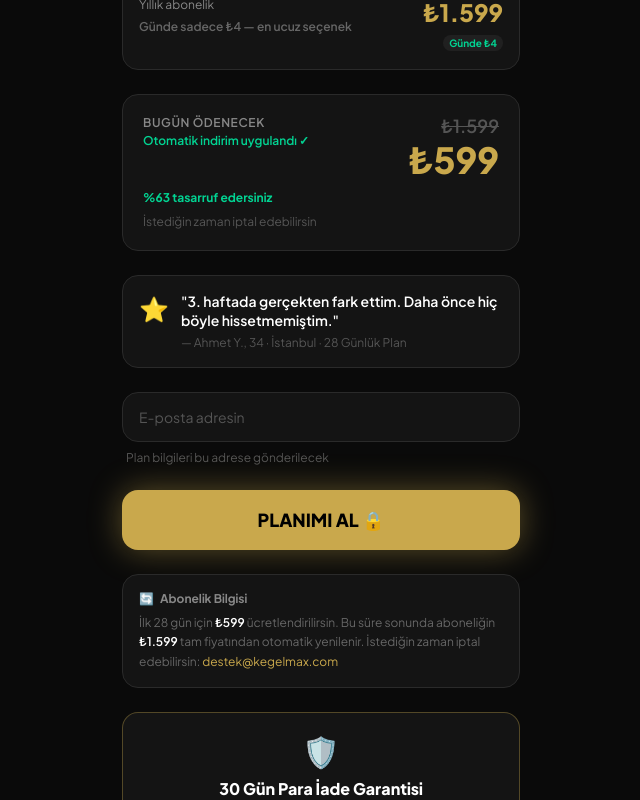
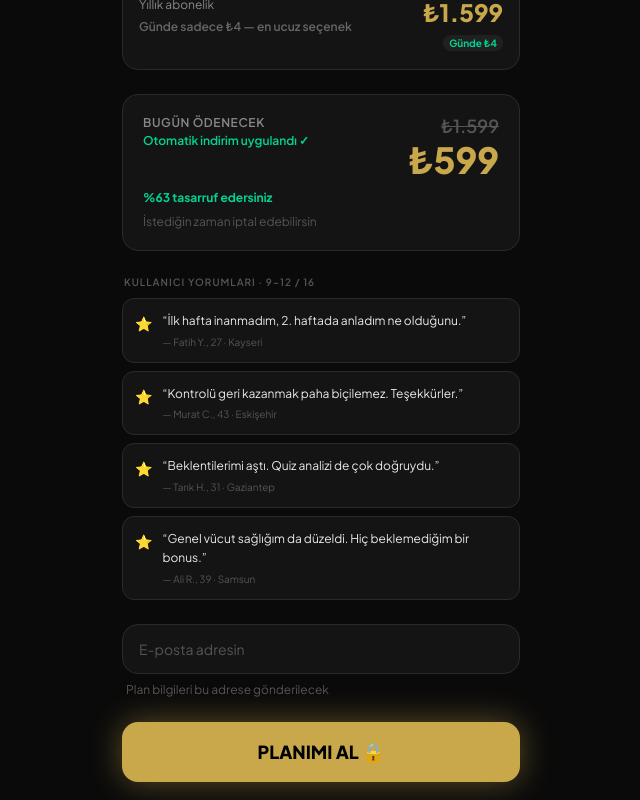
Before and after one commit to erdemsngn/kegelmax, a Next.js app: page /checkout in a window 1280 px wide. Shown: the part 528-1328 px from the top of the page, without its empty margins (319-959 px from the left). Built offline with nearby package versions, Linux system fonts and the light colour scheme.

Commit message:
checkout: 16 testimonial carousel, 4'lü gruplar, random başlangıç

```diff
--- a/app/checkout/page.tsx
+++ b/app/checkout/page.tsx
@@ -79,6 +79,63 @@ function useCountdown(initialSeconds: number) {
   const m = Math.floor(secs / 60).toString().padStart(2, "0");
   const s = (secs % 60).toString().padStart(2, "0");
   return `${m}:${s}`;
+}
+
+// ── Testimonials ─────────────────────────────────────────────────────────────
+const TESTIMONIALS = [
+  { text: "3. haftada gerçekten fark ettim. Daha önce hiç böyle hissetmemiştim.", name: "Ahmet Y.", meta: "34 · İstanbul" },
+  { text: "Eşim değişimi fark edip bana söyledi. En güzel geri bildirim oydu.", name: "Mehmet K.", meta: "28 · Ankara" },
+  { text: "Skeptiktim ama sonuçlar beni şaşırttı. 2. haftada ikna oldum.", name: "Burak T.", meta: "41 · İzmir" },
+  { text: "Günde 10 dakika bu kadar fark yaratır mı? Yaratıyor.", name: "Emre S.", meta: "36 · Bursa" },
+  { text: "Özgüvenim çok arttı. Hem performans hem zihinsel olarak.", name: "Hasan D.", meta: "29 · Antalya" },
+  { text: "45'e yaklaşırken böyle sonuç beklemiyordum. Şaşırdım.", name: "Kerem A.", meta: "44 · Adana" },
+  { text: "Partner memnuniyeti arttı. Bu en önemli şeydi benim için.", name: "Oğuz M.", meta: "32 · Konya" },
+  { text: "Hayatımın en iyi dijital yatırımı. Ciddiye alın.", name: "Serkan B.", meta: "38 · Trabzon" },
+  { text: "İlk hafta inanmadım, 2. haftada anladım ne olduğunu.", name: "Fatih Y.", meta: "27 · Kayseri" },
+  { text: "Kontrolü geri kazanmak paha biçilemez. Teşekkürler.", name: "Murat C.", meta: "43 · Eskişehir" },
+  { text: "Beklentilerimi aştı. Quiz analizi de çok doğruydu.", name: "Tarık H.", meta: "31 · Gaziantep" },
+  { text: "Genel vücut sağlığım da düzeldi. Hiç beklemediğim bir bonus.", name: "Ali R.", meta: "39 · Samsun" },
+  { text: "Gençken keşke bilseydim. 26'mda öğrendim, neyse ki erken.", name: "Çağrı E.", meta: "26 · Mersin" },
+  { text: "28 günlük programı bitirdim, hedefi aştım. Gerçekten çalışıyor.", name: "Ufuk K.", meta: "33 · Bodrum" },
+  { text: "Arkadaşa önerdim, o da başladı. İkimiz de memnunuz.", name: "Volkan D.", meta: "37 · Antalya" },
+  { text: "50'ye yaklaşıyorum ama 30'umu buldum adeta. Muhteşem.", name: "Tolga S.", meta: "47 · İstanbul" },
+];
+
+function TestimonialCarousel() {
+  // Her oturumda/kullanıcıda farklı grup başlasın
+  const [groupIdx, setGroupIdx] = useState(() => Math.floor(Math.random() * 4));
+  const [fading, setFading] = useState(false);
+
+  useEffect(() => {
+    const id = setInterval(() => {
+      setFading(true);
+      setTimeout(() => {
+        setGroupIdx(g => (g + 1) % 4);
+        setFading(false);
+      }, 350);
+    }, 4000);
+    return () => clearInterval(id);
+  }, []);
+
+  const group = TESTIMONIALS.slice(groupIdx * 4, groupIdx * 4 + 4);
+
+  return (
+    <div className="space-y-2" style={{ transition: "opacity 0.35s", opacity: fading ? 0 : 1 }}>
+      <p className="text-[#555] text-[10px] uppercase tracking-widest font-semibold px-0.5">
+        Kullanıcı Yorumları · {groupIdx * 4 + 1}–{groupIdx * 4 + 4} / 16
+      </p>
+      {group.map((t, i) => (
+        <div key={`${groupIdx}-${i}`}
+          className="flex gap-2.5 p-3 bg-[#141414] border border-[#2A2A2A] rounded-xl items-start">
+          <span className="text-sm shrink-0 mt-0.5">⭐</span>
+          <div className="min-w-0">
+            <p className="text-white/90 text-xs leading-relaxed">&ldquo;{t.text}&rdquo;</p>
+            <p className="text-[#555] text-[10px] mt-1">— {t.name}, {t.meta}</p>
+          </div>
+        </div>
+      ))}
+    </div>
+  );
 }
 
 // ── Plan data ────────────────────────────────────────────────────────────────
@@ -241,16 +298,8 @@ export default function CheckoutPage() {
         <p className="text-[#555] text-xs">İstediğin zaman iptal edebilirsin</p>
       </div>
 
-      {/* Sosyal kanıt */}
-      <div className="flex gap-3 p-4 bg-[#141414] border border-[#2A2A2A] rounded-2xl items-start">
-        <span className="text-2xl shrink-0">⭐</span>
-        <div>
-          <p className="text-white text-sm font-semibold leading-snug">
-            "3. haftada gerçekten fark ettim. Daha önce hiç böyle hissetmemiştim."
-          </p>
-          <p className="text-[#555] text-xs mt-1">— Ahmet Y., 34 · İstanbul · 28 Günlük Plan</p>
-        </div>
-      </div>
+      {/* Sosyal kanıt carousel */}
+      <TestimonialCarousel />
 
       {/* E-posta */}
       <div className="space-y-2">
```
